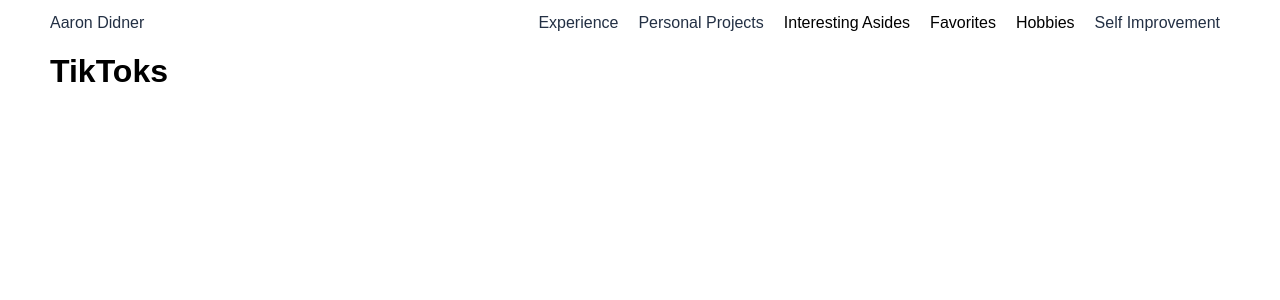
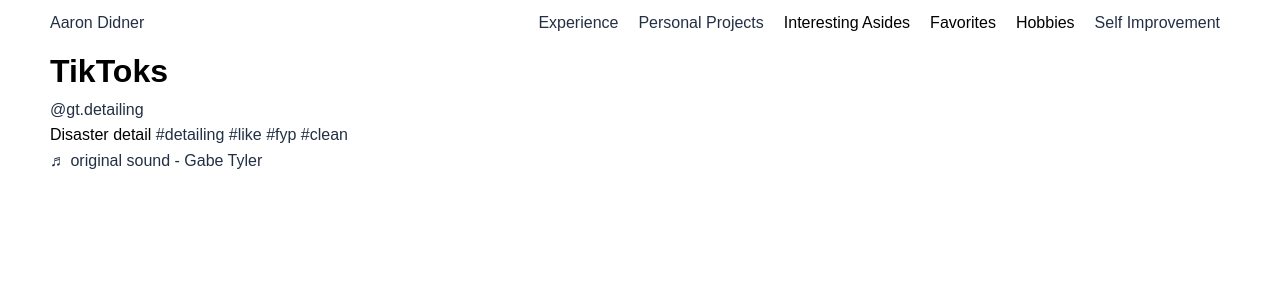
Before and after one commit to adidner/personal-site, a Next.js app: page /interestingasides/tiktoks in a window 1280 px wide. Shown: the top 300 px of the page. Built offline with nearby package versions, Linux system fonts and the light colour scheme.

Commit message:
tik tok experiments

```diff
--- a/src/pages/interestingasides/tiktoks.tsx
+++ b/src/pages/interestingasides/tiktoks.tsx
@@ -5,8 +5,15 @@
     return (
         <Layout>
           <h1>TikToks</h1>
+          <TikTokCard/>
         </Layout>
       );
 }
 
 export default TikToks;
+
+function TikTokCard(){
+  return (
+    <div dangerouslySetInnerHTML={{__html:`<blockquote class="tiktok-embed" cite="https://www.tiktok.com/@gt.detailing/video/6936450269077064965" data-video-id="6936450269077064965" style="max-width: 605px;min-width: 325px;" > <section> <a target="_blank" title="@gt.detailing" href="https://www.tiktok.com/@gt.detailing">@gt.detailing</a> <p>Disaster detail <a title="detailing" target="_blank" href="https://www.tiktok.com/tag/detailing">#detailing</a> <a title="like" target="_blank" href="https://www.tiktok.com/tag/like">#like</a> <a title="fyp" target="_blank" href="https://www.tiktok.com/tag/fyp">#fyp</a> <a title="clean" target="_blank" href="https://www.tiktok.com/tag/clean">#clean</a></p> <a target="_blank" title="♬ original sound - Gabe Tyler" href="https://www.tiktok.com/music/original-sound-6936450079222024966">♬ original sound - Gabe Tyler</a> </section> </blockquote> <script async src="https://www.tiktok.com/embed.js"></script>`}}/>
+  );
+}
```
